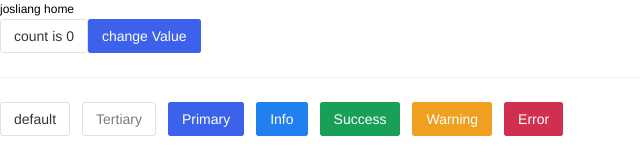
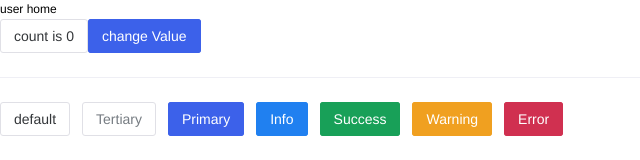
Before and after one commit to Raccom/viteTemplate, a Vue app: page /home in a window 1280 px wide. Shown: the top 160 px of the page, without its empty margins (0-640 px from the left). Built offline with nearby package versions, Linux system fonts and the light colour scheme; a small style sheet from the web is missing.

Commit message:
feat: 修改标题和store

```diff
--- a/index.html
+++ b/index.html
@@ -5,7 +5,7 @@
   <meta charset="UTF-8" />
   <link rel="icon" type="image/svg+xml" href="/vite.svg" />
   <meta name="viewport" content="width=device-width, initial-scale=1.0" />
-  <title>Joseph Liang</title>
+  <title>Naive UI</title>
 </head>
 
 <body>
--- a/package.json
+++ b/package.json
@@ -1,5 +1,5 @@
 {
-  "name": "josliang_template",
+  "name": "template",
   "private": true,
   "version": "0.0.0",
   "type": "module",
--- a/src/pages/home/index.vue
+++ b/src/pages/home/index.vue
@@ -39,10 +39,10 @@
 <script setup>
 import { storeToRefs } from 'pinia';
 import { Icon } from "@iconify/vue";
-import { useStore } from '@/store';
+import { useUserStore } from '@/store/useUserStore';
 
-const store = useStore();
-const { username } = storeToRefs(store);
+const userStore = useUserStore();
+const { username } = storeToRefs(userStore);
 
 const num = ref(0);
 
@@ -52,4 +52,5 @@ const icons = [
 ]
 </script>
 
-<style lang="scss" scoped></style>
+<style lang="scss" scoped>
+</style>
--- a/src/store/index.js
+++ /dev/null
@@ -1,8 +0,0 @@
-import {defineStore} from 'pinia';
-
-export const useStore = defineStore('store', () => {
-    const username = ref('josliang');
-    return {
-        username
-    };
-})
--- /dev/null
+++ b/src/store/useUserStore.js
@@ -0,0 +1,8 @@
+import {defineStore} from 'pinia';
+
+export const useUserStore = defineStore('store', () => {
+    const username = ref('user');
+    return {
+        username
+    };
+})
```
